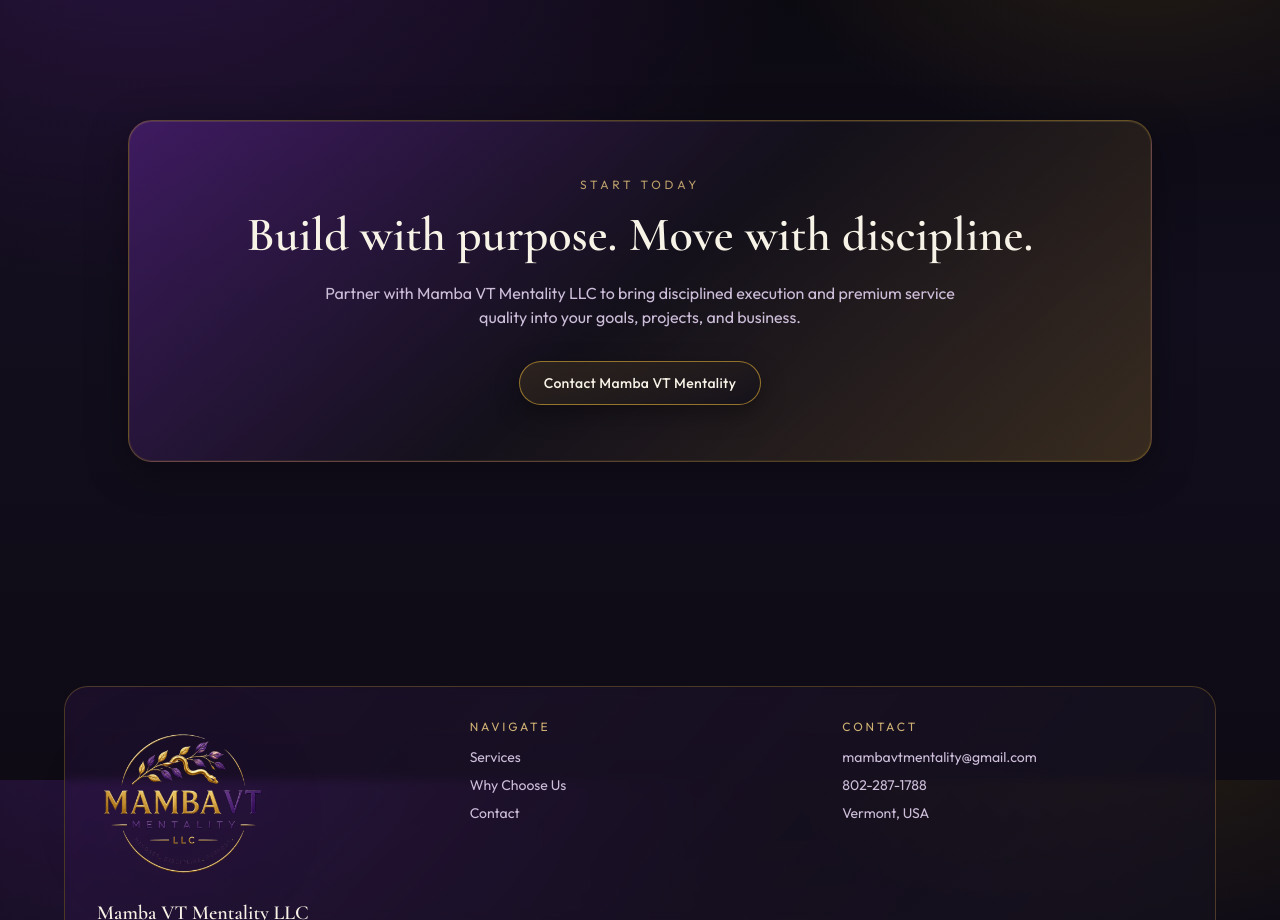
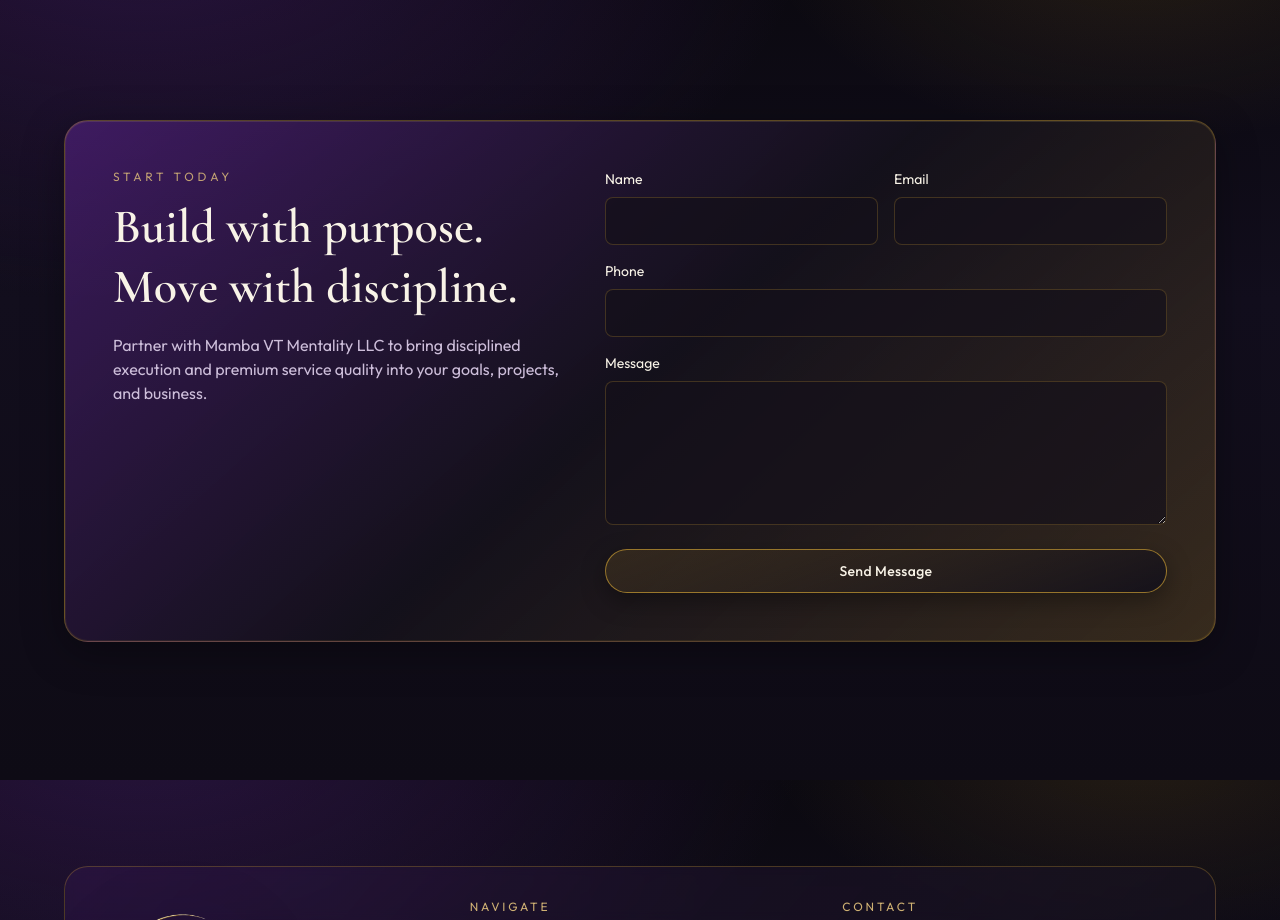
Before and after one commit to mambavtmentality/mamba, a Next.js app: page / in a window 1280 px wide. Shown: the part 3220-4140 px from the top of the page. Built offline with nearby package versions, Linux system fonts and the light colour scheme.

Commit message:
Add contact form

```diff
--- a/components/CTA.tsx
+++ b/components/CTA.tsx
@@ -3,20 +3,80 @@
 export function CTA() {
   return (
     <section id="contact" className="section-padding">
-      <div className="mx-auto max-w-5xl rounded-3xl border border-mamba-gold/35 bg-[linear-gradient(138deg,rgba(82,33,127,0.65),rgba(20,17,27,0.96),rgba(198,154,50,0.22))] p-8 text-center card-glow md:p-14">
+      <div className="mx-auto grid max-w-6xl gap-8 rounded-3xl border border-mamba-gold/35 bg-[linear-gradient(138deg,rgba(82,33,127,0.65),rgba(20,17,27,0.96),rgba(198,154,50,0.22))] p-8 card-glow lg:grid-cols-[0.9fr_1.1fr] lg:p-12">
+        <div>
           <p className="mb-3 text-xs uppercase tracking-[0.32em] text-mamba-gold-soft/80">Start Today</p>
           <h2 className="font-display text-3xl leading-tight text-mamba-cream md:text-5xl">
             Build with purpose. Move with discipline.
           </h2>
-        <p className="mx-auto mt-4 max-w-2xl text-muted">
+          <p className="mt-4 max-w-2xl text-muted">
             Partner with Mamba VT Mentality LLC to bring disciplined execution and premium service
             quality into your goals, projects, and business.
           </p>
-        <div className="mt-8">
-          <Button href="mailto:mambavtmentality@gmail.com?subject=Website%20Inquiry">
-            Contact Mamba VT Mentality
+        </div>
+
+        <form
+          action="https://formsubmit.co/mambavtmentality@gmail.com"
+          method="POST"
+          className="grid gap-4"
+        >
+          <input type="hidden" name="_subject" value="Website Inquiry" />
+          <input type="hidden" name="_captcha" value="false" />
+          <input type="hidden" name="_template" value="table" />
+          <input
+            type="text"
+            name="_honey"
+            className="hidden"
+            tabIndex={-1}
+            autoComplete="off"
+          />
+
+          <div className="grid gap-4 sm:grid-cols-2">
+            <label className="grid gap-2 text-sm text-mamba-cream">
+              Name
+              <input
+                className="min-h-12 rounded-lg border border-mamba-gold/25 bg-mamba-charcoal/70 px-4 text-mamba-cream outline-none transition-colors placeholder:text-muted/70 focus:border-mamba-gold"
+                type="text"
+                name="name"
+                autoComplete="name"
+                required
+              />
+            </label>
+            <label className="grid gap-2 text-sm text-mamba-cream">
+              Email
+              <input
+                className="min-h-12 rounded-lg border border-mamba-gold/25 bg-mamba-charcoal/70 px-4 text-mamba-cream outline-none transition-colors placeholder:text-muted/70 focus:border-mamba-gold"
+                type="email"
+                name="email"
+                autoComplete="email"
+                required
+              />
+            </label>
+          </div>
+
+          <label className="grid gap-2 text-sm text-mamba-cream">
+            Phone
+            <input
+              className="min-h-12 rounded-lg border border-mamba-gold/25 bg-mamba-charcoal/70 px-4 text-mamba-cream outline-none transition-colors placeholder:text-muted/70 focus:border-mamba-gold"
+              type="tel"
+              name="phone"
+              autoComplete="tel"
+            />
+          </label>
+
+          <label className="grid gap-2 text-sm text-mamba-cream">
+            Message
+            <textarea
+              className="min-h-36 resize-y rounded-lg border border-mamba-gold/25 bg-mamba-charcoal/70 px-4 py-3 text-mamba-cream outline-none transition-colors placeholder:text-muted/70 focus:border-mamba-gold"
+              name="message"
+              required
+            />
+          </label>
+
+          <Button type="submit" className="mt-2 w-full sm:w-auto">
+            Send Message
           </Button>
-        </div>
+        </form>
       </div>
     </section>
   );
```
Lines whose indentation alone changed are shown as unchanged.
